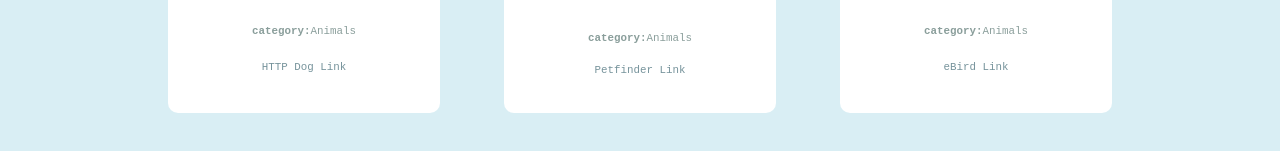
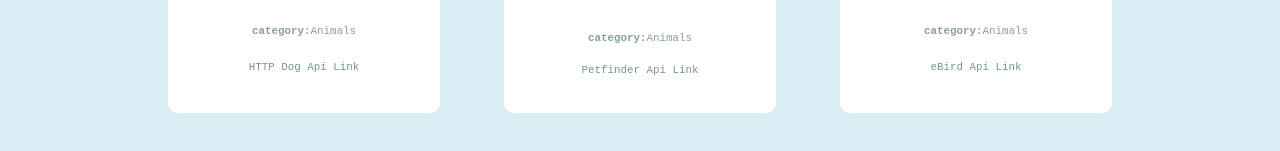
Before and after one commit to sofiakatzman/Project-Cloud, a React (Create React App) app: page / in a window 1280 px wide. Shown: the part 958-1109 px from the top of the page. Built offline with nearby package versions, Linux system fonts and the light colour scheme; data requests are answered from the project's data file.

Commit message:
Changed verbiage in api link

```diff
--- a/src/Projects.js
+++ b/src/Projects.js
@@ -10,7 +10,6 @@
     }, [])
 
     return(
-
         <div> <h1>Welcome to your Project Cloud! </h1>
         <p>These are the projects in your cloud:  </p>
         {projects.map(project => {
@@ -19,7 +18,7 @@
                 <h3>{project.name}</h3>
                 <p>{project.description}</p>
                 <small><b>category:</b>{project.category}</small>
-                <small><a href = {project.apiLink}>{project.apiName} Link</a></small>
+                <small><a href = {project.apiLink}>{project.apiName} Api Link</a></small>
                 </div>
             )
         })}
```
